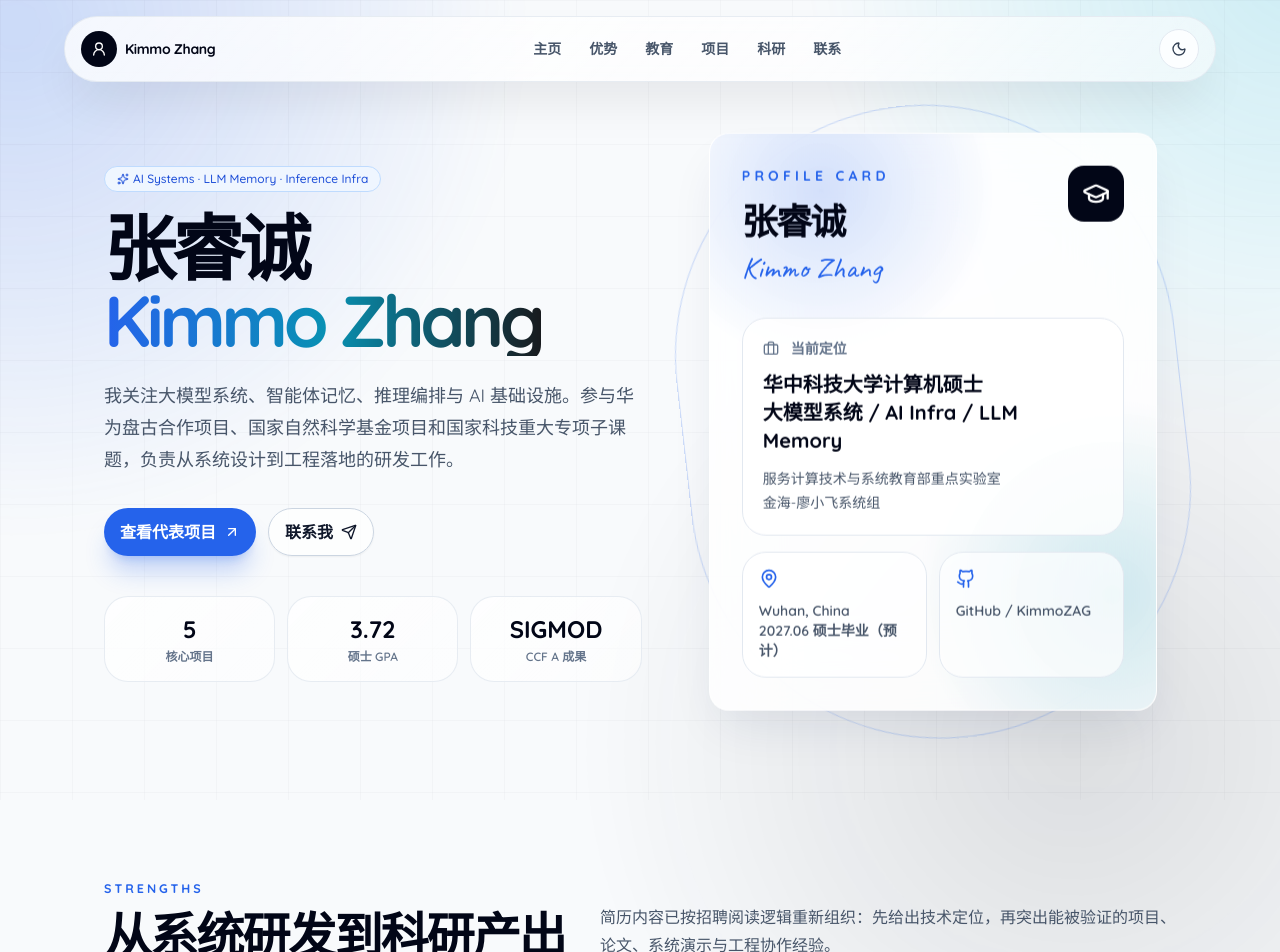
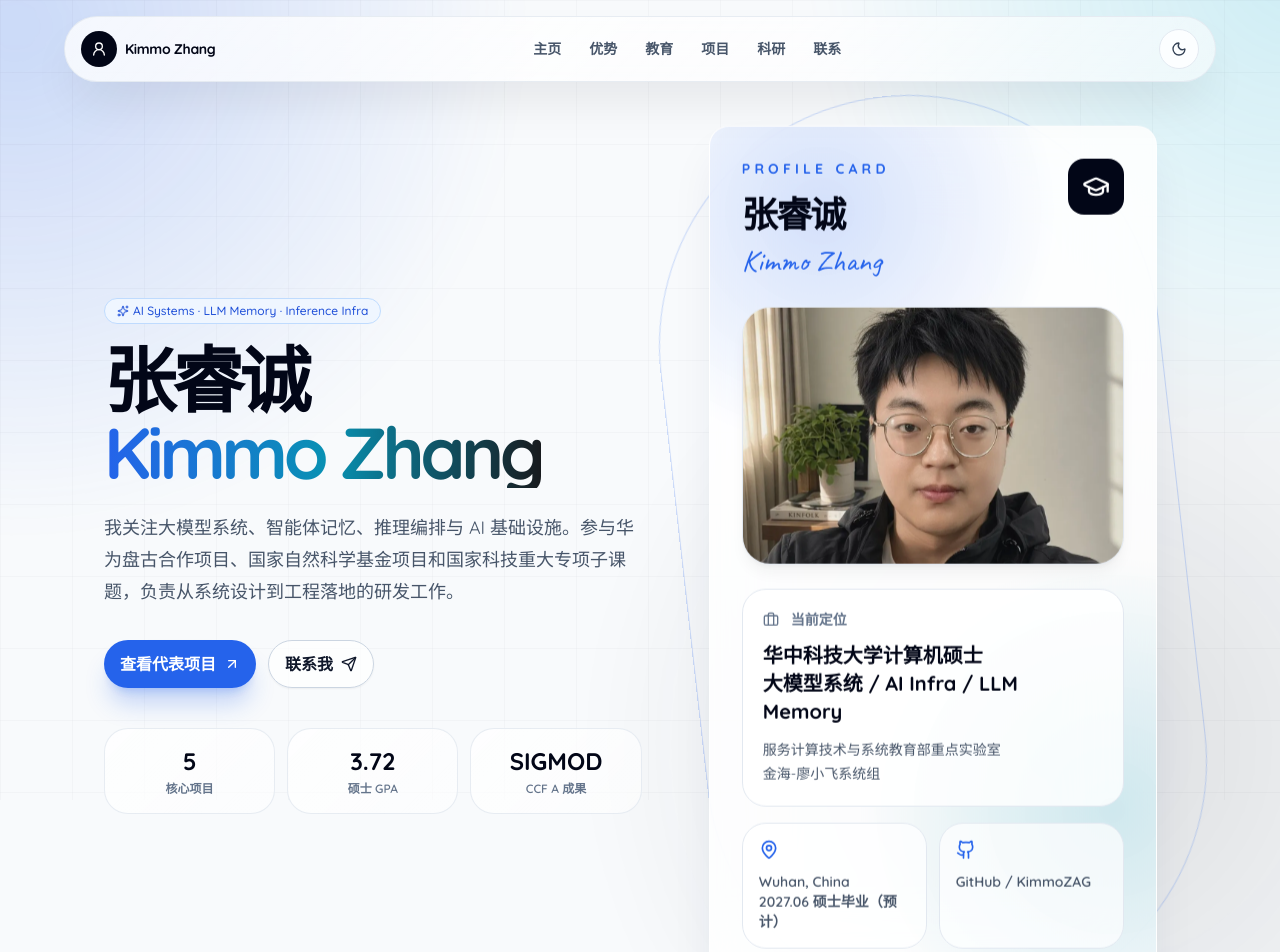
Before and after one commit to KimmoZAG/Intro4kimmo, a React (Vite) app: page / in a window 1280 px wide. Shown: the top 952 px of the page. Built offline with nearby package versions, Linux system fonts and the light colour scheme.

Commit message:
Add profile photo

```diff
--- a/src/App.tsx
+++ b/src/App.tsx
@@ -80,6 +80,7 @@ const profile = {
   email: "kimmozrc@qq.com",
   github: "https://github.com/KimmoZAG",
   repo: "https://github.com/KimmoZAG/Intro4kimmo",
+  photo: `${import.meta.env.BASE_URL}profile-photo.png`,
   summary:
     "我关注大模型系统、智能体记忆、推理编排与 AI 基础设施。参与华为盘古合作项目、国家自然科学基金项目和国家科技重大专项子课题，负责从系统设计到工程落地的研发工作。",
 }
@@ -378,7 +379,11 @@ function App() {
                   </div>
                 </div>
 
-                <div className="mt-8 space-y-4">
+                <div className="mt-7 overflow-hidden rounded-[1.75rem] border border-slate-200 bg-slate-100 shadow-lg shadow-slate-950/5 dark:border-white/10 dark:bg-white/5">
+                  <img src={profile.photo} alt="张睿诚个人照片" className="h-64 w-full object-cover object-center" loading="lazy" />
+                </div>
+
+                <div className="mt-6 space-y-4">
                   <div className="rounded-3xl border border-slate-200 bg-white/80 p-5 dark:border-white/10 dark:bg-white/5">
                     <div className="flex items-center gap-3 text-sm font-bold text-slate-500 dark:text-slate-400">
                       <Briefcase className="size-4" aria-hidden="true" />
```
Also changed, not shown: public/profile-photo.png (added).
